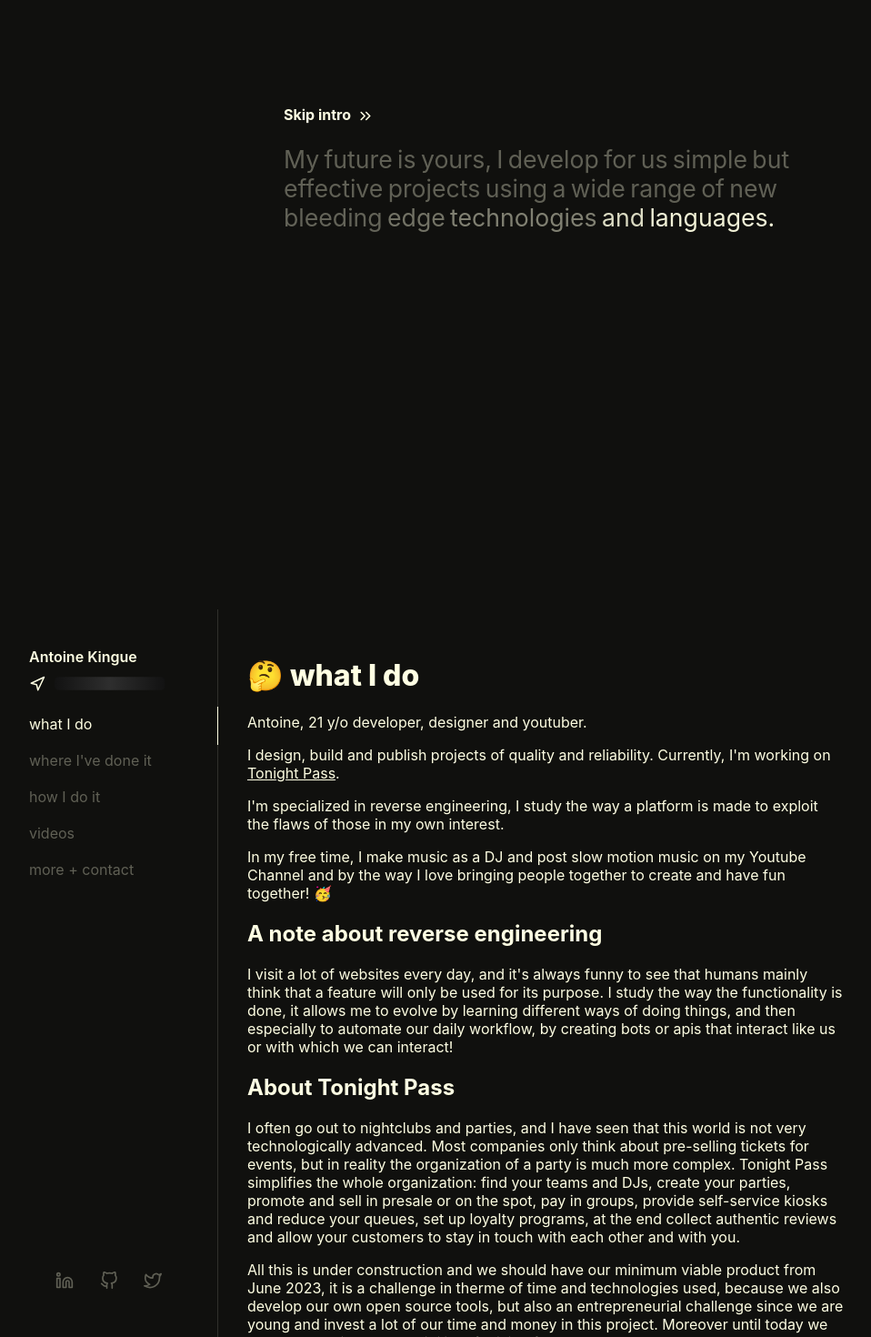
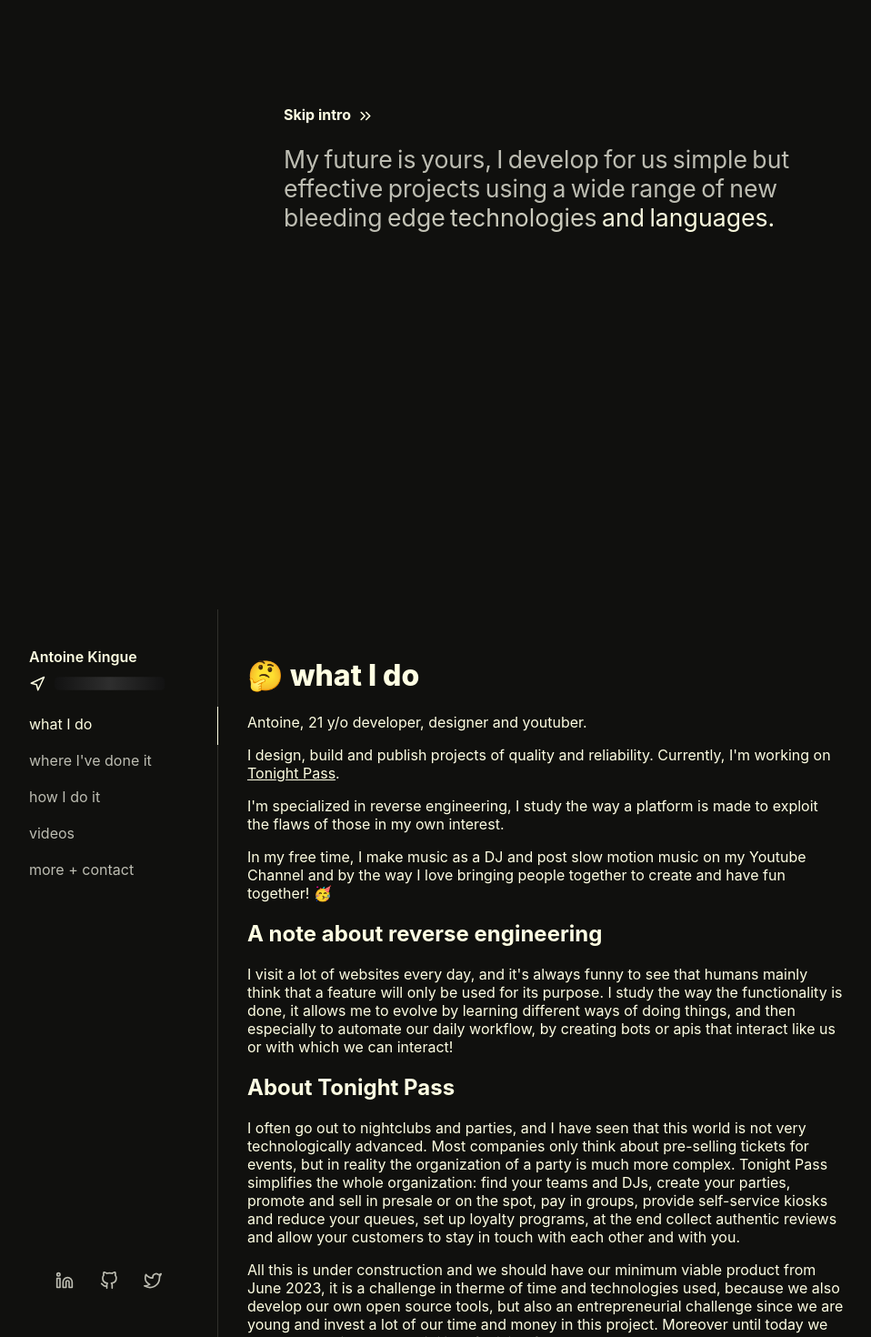
Before and after one commit to AntoineKM/antoinek.fr, a Next.js app: page / in a window 1280 px wide. Shown: the part 130-1600 px from the top of the page at 91% size, without its empty margins (0-958 px from the left). Built offline with nearby package versions, Linux system fonts and the light colour scheme; no server answers; a web font is replaced by a local one.

Commit message:
♿️ improve color accessibility

```diff
--- a/src/components/Doing.tsx
+++ b/src/components/Doing.tsx
@@ -159,7 +159,7 @@ const Container = styled(motion(Link))`
   width: calc(100% + 2rem);
   margin-left: -2rem;
   background-color: transparent;
-  color: #606055;
+  color: #bdbdb2;
   border-top: 1px solid #30302b;
   padding: 1rem;
   cursor: pointer;
--- a/src/components/IconButton.tsx
+++ b/src/components/IconButton.tsx
@@ -15,7 +15,7 @@ const Container = styled.button`
   border: none;
   outline: none;
   background-color: transparent;
-  color: #606055;
+  color: #bdbdb2;
   cursor: pointer;
 
   &:hover {
--- a/src/components/Nav.tsx
+++ b/src/components/Nav.tsx
@@ -232,7 +232,7 @@ const MobileHeader = styled.div`
   svg {
     margin-left: auto;
     cursor: pointer;
-    color: #606055;
+    color: #bdbdb2;
   }
 
   @media (min-width: 850px) {
@@ -292,7 +292,7 @@ const Location = styled(Link)`
 `;
 
 const Page = styled(Link)<{ active: boolean }>`
-  color: ${({ active }) => (active ? "#ffffe3" : "#606055")};
+  color: ${({ active }) => (active ? "#ffffe3" : "#bdbdb2")};
   padding: 10px 0px;
   display: flex;
 
@@ -304,7 +304,7 @@ const Page = styled(Link)<{ active: boolean }>`
 
 const Icons = styled.div`
   margin-top: auto;
-  color: #606055;
+  color: #bdbdb2;
   display: flex;
   flex-direction: row;
   align-items: center;
@@ -315,7 +315,7 @@ const Icons = styled.div`
     width: 20px;
     height: 20px;
     cursor: pointer;
-    color: #606055;
+    color: #bdbdb2;
 
     &:hover {
       color: #ffffe3;
--- a/src/components/Progress.tsx
+++ b/src/components/Progress.tsx
@@ -17,7 +17,7 @@ const Container = styled.div`
   width: 100%;
   margin-top: 10px;
   height: 5px;
-  border: 1px solid #606055;
+  border: 1px solid #bdbdb2;
   overflow: hidden;
   border-radius: 5px;
 `;
--- a/src/components/SuccessiveType.tsx
+++ b/src/components/SuccessiveType.tsx
@@ -76,7 +76,7 @@ const Container = styled.div`
 `;
 
 const WordSC = styled.span<{ filled: boolean }>`
-  color: ${({ filled }) => (filled ? "#606055" : "#ffffe3")};
+  color: ${({ filled }) => (filled ? "#bdbdb2" : "#ffffe3")};
   margin-right: 4pt;
   transition: color 2s ease;
   display: inline-block;
--- a/src/components/Where/Co/Card/index.tsx
+++ b/src/components/Where/Co/Card/index.tsx
@@ -105,11 +105,11 @@ const Header = styled.div`
     svg {
       width: 15px;
       height: 15px;
-      color: #606055;
+      color: #bdbdb2;
     }
 
     span {
-      color: #606055;
+      color: #bdbdb2;
     }
   }
 `;
--- a/src/styles/main.css
+++ b/src/styles/main.css
@@ -14,7 +14,7 @@ body {
 }
 
 ::selection {
-    background-color: #606055;
+    background-color: #bdbdb2;
     color: #10100e;
 }
 
```
